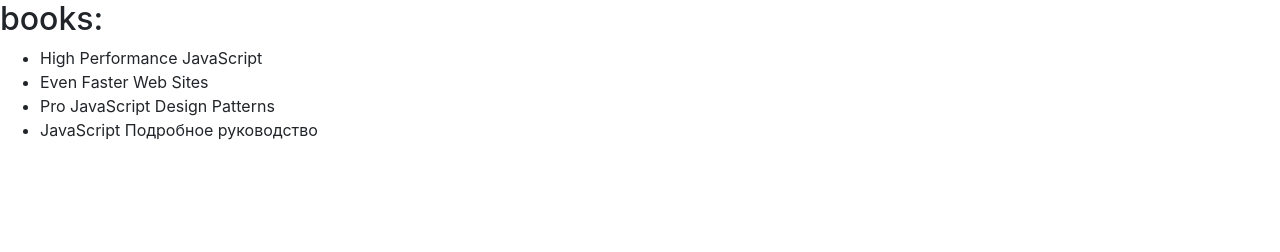
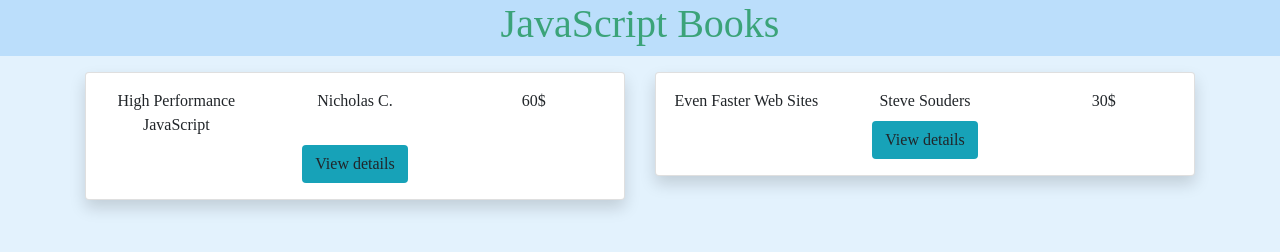
Before and after one commit to MancerBr/task3-bootstrap, a website built with webpack: page src/index.html in a window 1280 px wide. Built offline with nearby package versions, Linux system fonts and the light colour scheme.

Commit message:
html list using bootstrap styles

```diff
--- a/src/index.html
+++ b/src/index.html
@@ -7,14 +7,54 @@
     <title>task3-bootstrap</title>
 </head>
 <body>
-    <div class="wrap">
-        <h2>books:</h2>
-        <ul class="books">
-            <li class="bock-item">High Performance JavaScript</li>
-            <li class="bock-item">Even Faster Web Sites</li>
-            <li class="bock-item">Pro JavaScript Design Patterns</li>
-            <li class="bock-item">JavaScript Подробное руководство</li>
-        </ul>
-    </div>
+    <header class="header-books">
+        <div class="container">
+            <div class="row text-center">
+                <h1 class="col header-books__h1">JavaScript Books</h1>
+            </div>
+        </div>
+    </header>
+    <section class=" pt-3 list-section">
+        <div class="container">
+            <div class="row">
+                <div class="col-md-6">
+                    <ul class="list-group">
+                        <li class="list-group-item shadow p-3 mb-5 bg-white rounded">
+                            <div class="row text-center">
+                                <div class="col-4">High Performance JavaScript</div>
+                                <div class="col-4">Nicholas C.</div>
+                                <div class="col-4">60$</div>
+                            </div>
+                            <div class="row">
+                                <div class="col d-flex justify-content-center mt-2">
+                                    <button type="button" class="btn bg-info" data-toggle="modal" data-target="#exampleModal">
+                                        View details
+                                    </button>
+                                </div>
+                            </div>
+                        </li>
+                    </ul>
+                </div>
+                <div class="col-md-6">
+                    <ul class="list-group">
+                        <li class="list-group-item shadow p-3 mb-5 bg-white rounded">
+                            <div class="row text-center">
+                                <div class="col-4">Even Faster Web Sites</div>
+                                <div class="col-4"> Steve Souders</div>
+                                <div class="col-4">30$</div>
+                            </div>
+                            <div class="row">
+                                <div class="col d-flex justify-content-center mt-2">
+                                    <button type="button" class="btn bg-info" data-toggle="modal" data-target="#exampleModal">
+                                        View details
+                                    </button>
+                                </div>
+                            </div>
+                        </li>
+                    </ul>
+                </div>
+            </div>
+        </div>
+    </section>
 </body>
 </html>
--- /dev/null
+++ b/src/scss/_main-books.scss
@@ -0,0 +1,11 @@
+.header-books {
+    width: 100%;
+    background-color: #BBDEFB;
+    color: #3BA379;
+    font-family: serif;
+}
+.list-section {
+    height: 100vh;
+    background-color: #e3f2fd;
+    font-family: serif;
+}
--- a/src/scss/index.scss
+++ b/src/scss/index.scss
@@ -1 +1,2 @@
 @import "~bootstrap/scss/bootstrap";
+@import "./main-books";
```
Also changed, not shown: dist/index.css, dist/index.html.
